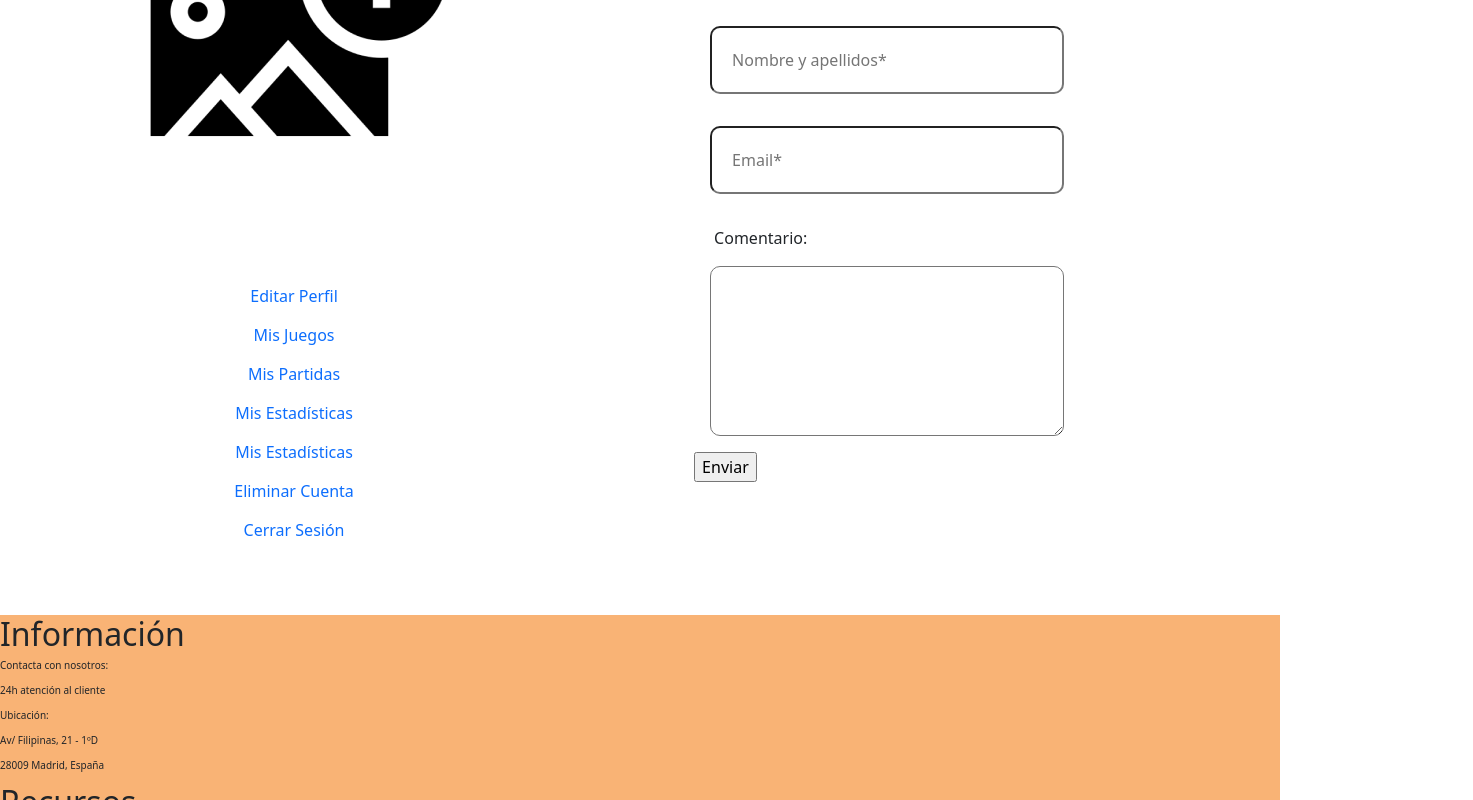
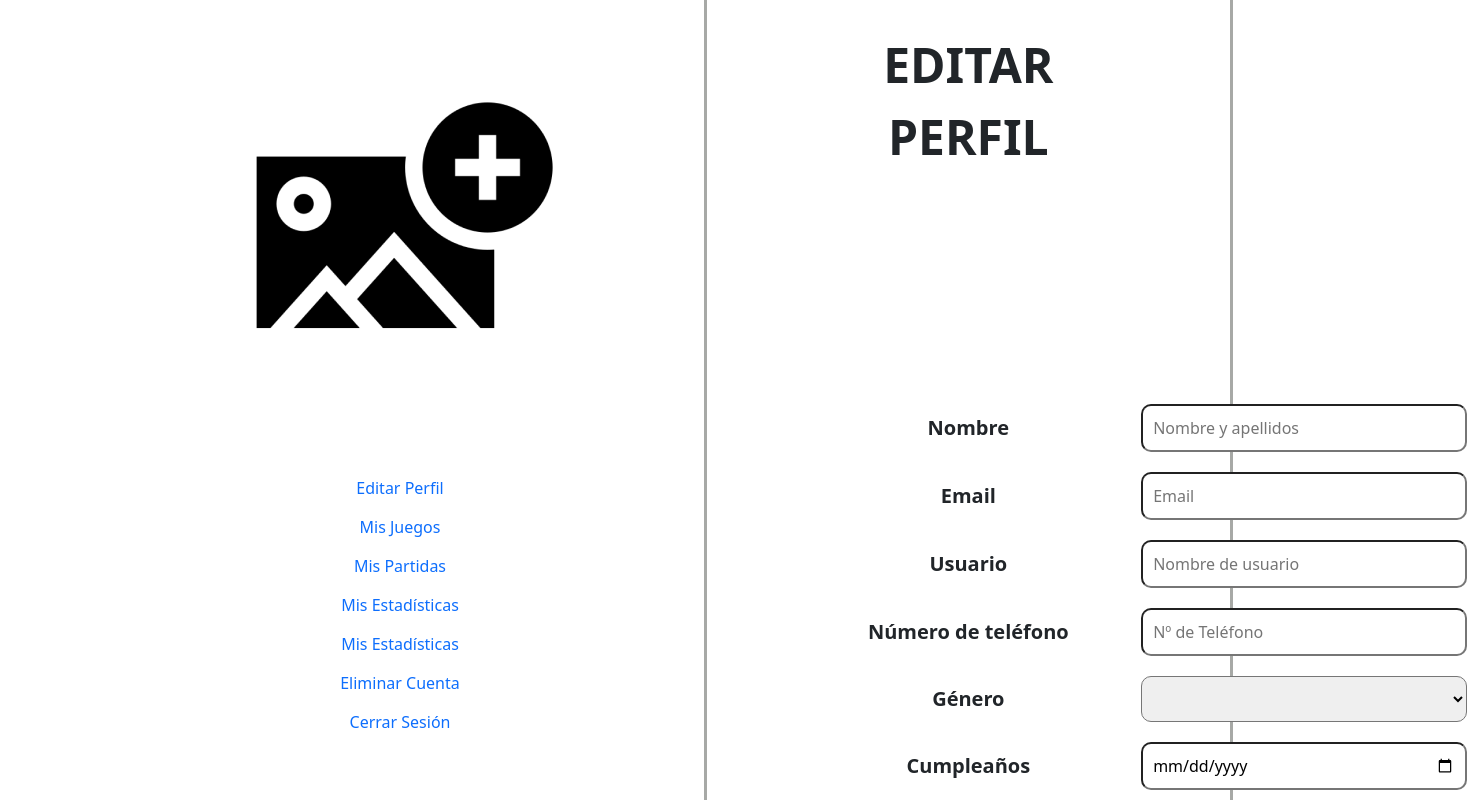
Before and after one commit to JGarciaRegueiro/MyBoardPlays, an Angular app in the folder MyBoardPlays/: page /juegos in a window 1280 px wide. Shown: the part 340-1140 px from the top of the page, 1473 px wide, since content can reach past the window. Built offline with nearby package versions, Linux system fonts and the light colour scheme; no server answers.

Commit message:
cambios en miCuenta

```diff
--- a/MyBoardPlays/src/app/mi-cuenta/mi-cuenta.component.css
+++ b/MyBoardPlays/src/app/mi-cuenta/mi-cuenta.component.css
@@ -1,8 +1,9 @@
 .contenedor__miCuenta--contenido{
     display:flex;
-    align-items: center;
+    align-items: flex-start;
     width:100%;
     height:100%;
+    padding: 96px;
 
 }
 
@@ -12,7 +13,7 @@ img{
 
 ul {
 	list-style-type:none;
-	padding: 48px;;
+	padding: 48px;
 }
 a{
     text-decoration: none;
@@ -26,16 +27,19 @@ a{
 .contenedor__imagen{
     width: 100%;
     height:100%;
-    justify-content: center;
-    display:grid;
+    align-items: center;
+    display : flex;
+    flex-direction: column ;
+    padding:96px;
+
 
 }
 
 .form__input {
     width: 100%;
     border-radius: 1rem;
-    padding: 2rem;
-    margin: 1.6rem;
+    padding: 1rem;
+    margin: 1rem;
 }
 
 .comentario{
@@ -55,6 +59,32 @@ a{
 .formulario_editar-perfil{
     width: 100%;
     height: 100%;
-    padding: 96px;
+    border-color: var(--colorBaseGris);
+    border-style: solid;
+    border-radius: 7px;
+    margin-bottom:48px;
+    padding:96px;
 
 }
+
+legend{
+    font-size: 48px;
+    font-weight: bold;
+    text-align: center;
+
+}
+label{
+    text-align: center;
+    font-size: 20px;
+    font-weight: bold;
+}
+.row{
+    display:flex;
+    flex-wrap: nowrap;
+    align-items: center;
+}
+
+.button button__action{
+    text-align: center;
+
+}
--- a/MyBoardPlays/src/app/mi-cuenta/mi-cuenta.component.html
+++ b/MyBoardPlays/src/app/mi-cuenta/mi-cuenta.component.html
@@ -14,12 +14,40 @@
     <div class = "formulario_editar-perfil">
         <form action=# method="POST">
             <fieldset class="form">
-                <h1>EDITAR PERFIL</h1>
-                <input class="form__input" type="nombre" name="Nombre" placeholder="Nombre y apellidos*" required>
-                <input class="form__input" type="email" name="Email" placeholder="Email*" required>
-                <label for="coment" class="comentario">Comentario:</label>
-                <textarea class="form__input2" name="comentario"></textarea>
-                <p><input class="button button__action" type="submit" value="Enviar"></p>
+                <legend>EDITAR PERFIL</legend>
+                <br><br><br><br><br><br><br><br><br>
+                <div class="row">
+                <label for="nombre">Nombre</label>
+                <input class="form__input" type="text" name="nombre" placeholder="Nombre y apellidos" required>
+                </div>
+                <div class="row">
+                    <label for="email">Email</label>
+                    <input class="form__input" type="text" name="email" placeholder="Email" required>
+                </div>
+                <div class="row">
+                    <label for="usuario">Usuario</label>
+                    <input class="form__input" type="text" name="usuario" placeholder="Nombre de usuario" required>
+                </div>
+                <div class="row">
+                    <label for="tlf">Número de teléfono</label>
+                    <input class="form__input" type="text" name="tlf" placeholder="Nº de Teléfono" required>
+                </div>
+                <div class="row">
+                    <label for="genero">Género</label>
+                    <select name="genero" class="form__input">
+                        <option selected disabled value=""></option>
+                        <option value="hombre">Hombre</option>
+                        <option value="mujer">Mujer</option>
+                    </select>
+                </div>
+                <div class="row">
+                    <label for="cumpleaños">Cumpleaños</label>
+                    <input class="form__input" type="date" name="cumpleaños" placeholder="Cumpleaños" required>
+                </div>
+                <div class="row">
+                <label for="descripcion">Biografía</label>
+                <textarea class="form__input2" name="descripcion"></textarea>
+                </div>
             </fieldset>
         </form>
     </div>
```
